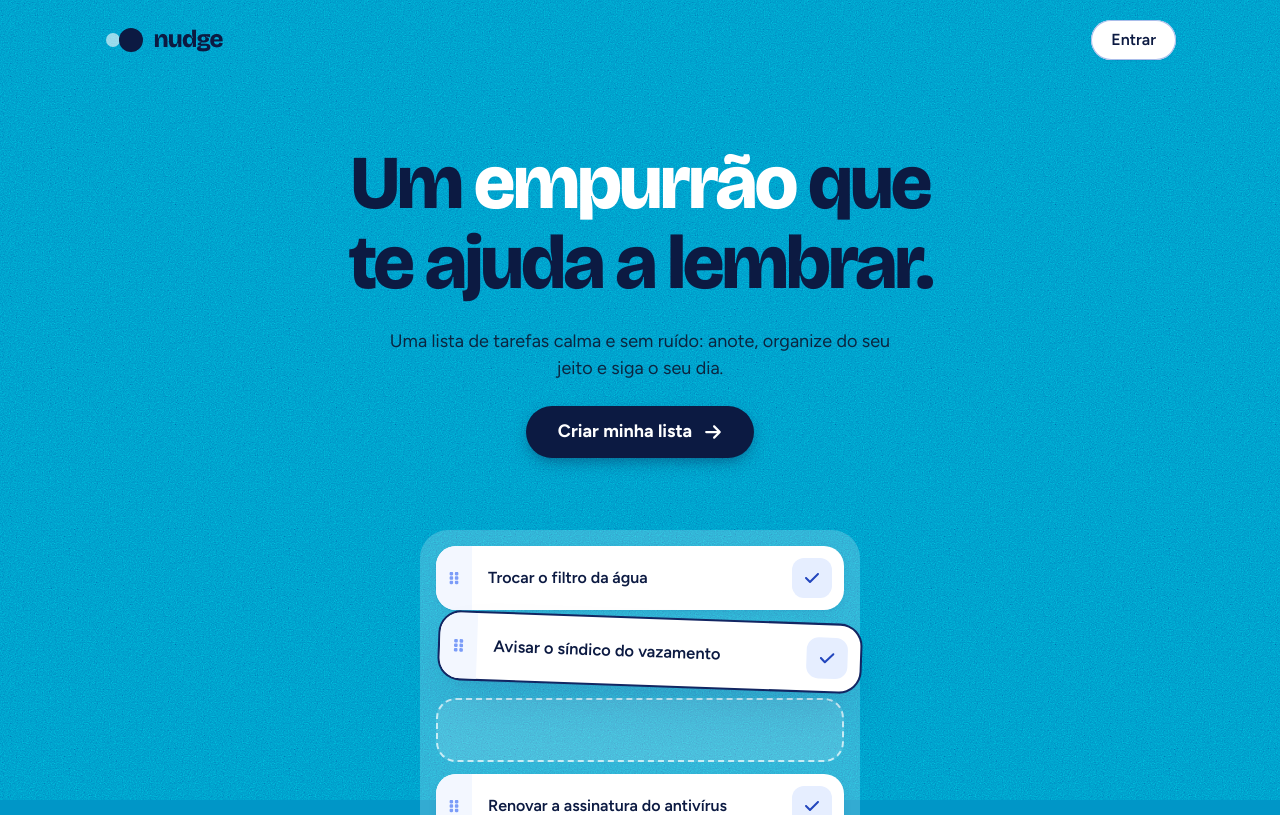
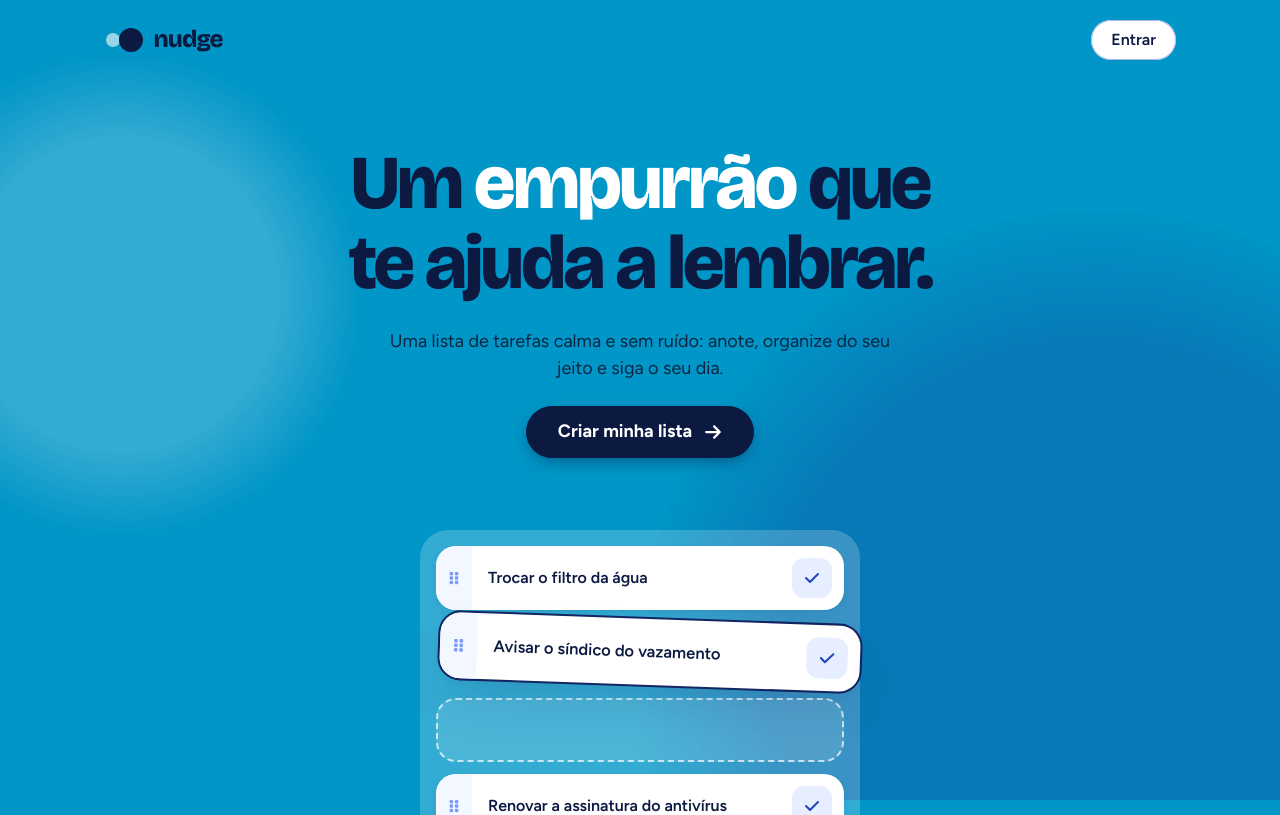
Before and after one commit to Pedro-Castr/nudge, a Next.js app: page / in a window 1280 px wide. Shown: the top 815 px of the page. Built offline with nearby package versions, Linux system fonts and the light colour scheme; no server answers.

Commit message:
feat: altera o plano de fundo da página home

```diff
--- a/src/app/layout.tsx
+++ b/src/app/layout.tsx
@@ -1,4 +1,6 @@
 import { Bricolage_Grotesque, Figtree } from "next/font/google";
+
+import Background from "@/components/background";
 import "./globals.css";
 
 const display = Bricolage_Grotesque({
@@ -23,7 +25,10 @@ export default function RootLayout({
       data-color="blue"
       className={`${display.variable} ${body.variable}`}
     >
-      <body>{children}</body>
+      <body>
+        <Background />
+        {children}
+      </body>
     </html>
   );
 }
--- /dev/null
+++ b/src/components/background.module.css
@@ -0,0 +1,58 @@
+/* Dois círculos do logo: o pequeno (translúcido) se aproxima do grande */
+.root {
+  position: fixed;
+  inset: 0;
+  z-index: -1;
+  overflow: hidden;
+  pointer-events: none;
+}
+
+.small,
+.large {
+  position: absolute;
+  border-radius: 50%;
+  will-change: transform;
+}
+
+/* Pequeno: branco translúcido, no canto superior esquerdo */
+.small {
+  width: 38vmax;
+  height: 38vmax;
+  top: 6vh;
+  left: -10vmax;
+  background: radial-gradient(
+    closest-side,
+    rgba(255, 255, 255, 0.2) 0%,
+    rgb(255 255 255 / 0.2) 65%,
+    transparent 100%
+  );
+  animation: aproximar 30s ease-in-out infinite alternate;
+}
+
+/* Grande: azul da paleta, no canto inferior direito */
+.large {
+  width: 72vmax;
+  height: 72vmax;
+  right: -22vmax;
+  bottom: -26vmax;
+  background: radial-gradient(
+    closest-side,
+    color-mix(in srgb, var(--brand-800) 30%, transparent) 0%,
+    color-mix(in srgb, var(--brand-800) 30%, transparent) 70%,
+    transparent 100%
+  );
+  animation: recuar 30s ease-in-out infinite alternate;
+}
+
+/* Durações diferentes: o ciclo completo quase nunca se repete igual */
+@keyframes aproximar {
+  to {
+    transform: translate3d(7vmax, 4vmax, 0);
+  }
+}
+
+@keyframes recuar {
+  to {
+    transform: translate3d(-4vmax, -3vmax, 0);
+  }
+}
--- /dev/null
+++ b/src/components/background.tsx
@@ -0,0 +1,10 @@
+import styles from "./background.module.css";
+
+export default function Background() {
+  return (
+    <div className={styles.root} aria-hidden="true">
+      <span className={styles.small} />
+      <span className={styles.large} />
+    </div>
+  );
+}
```
Also changed, not shown: src/app/globals.css (+0 -6 lines).
